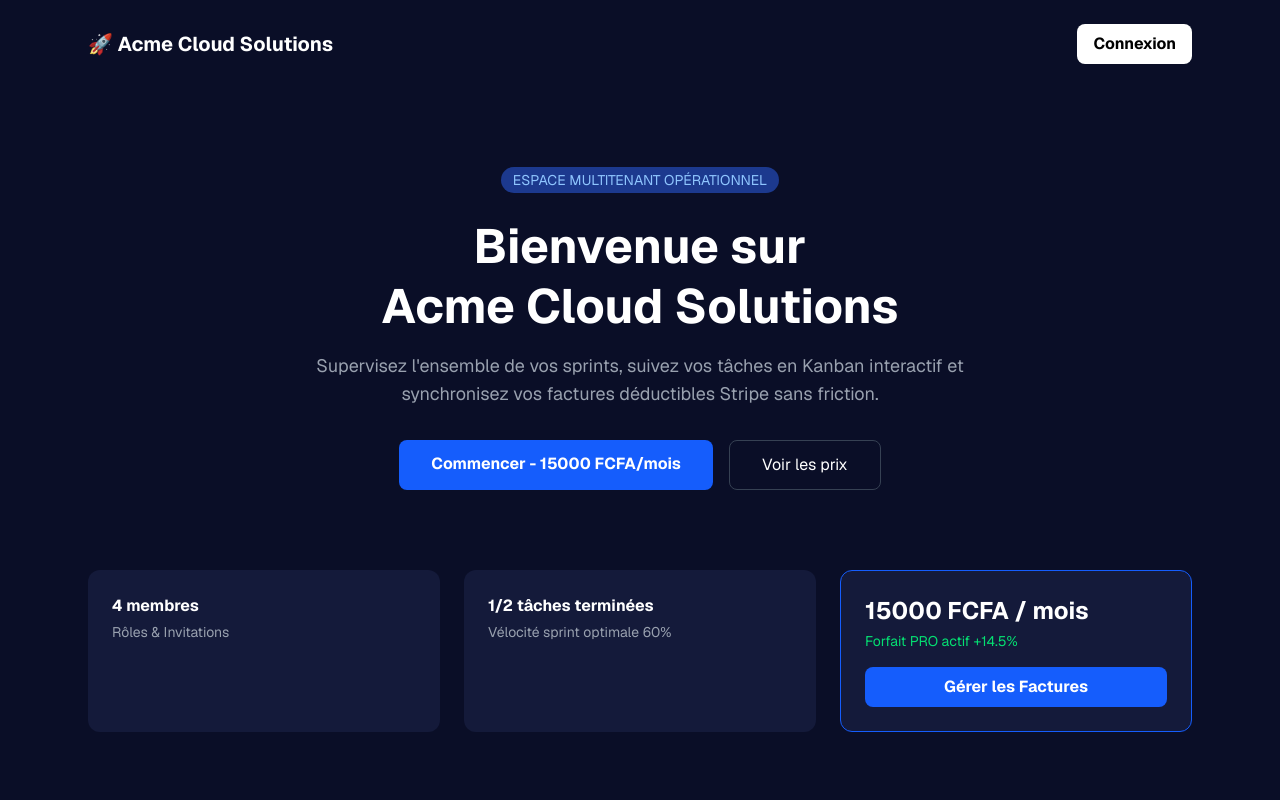
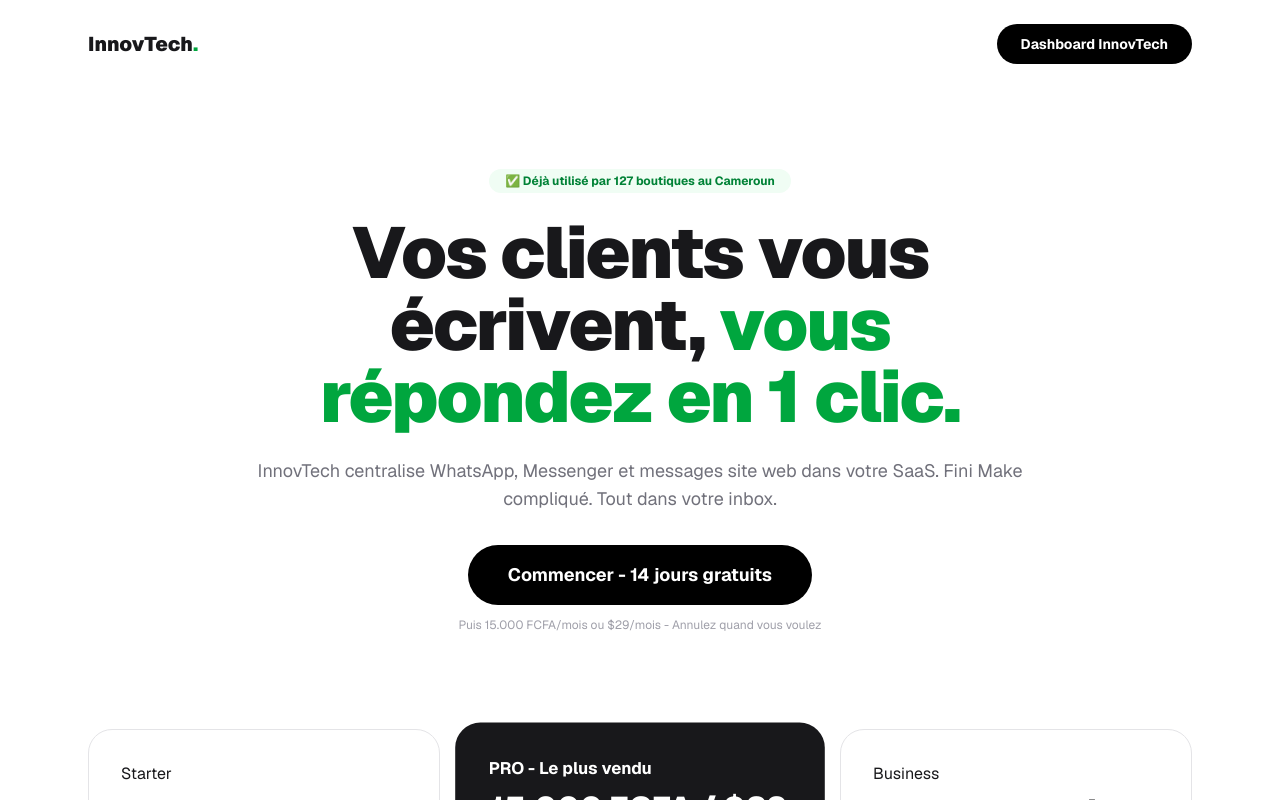
Before and after one commit to mahamat92-svg/mon--saas--pro, a Next.js app: page / in a window 1280 px wide. Shown: the top 800 px of the page. Built offline with nearby package versions, Linux system fonts and the light colour scheme.

Commit message:
fix boite 651465708 messages-in

```diff
--- a/src/app/api/message-in/route.ts
+++ /dev/null
@@ -1,26 +0,0 @@
-import { NextRequest, NextResponse } from 'next/server';
-
-export async function POST(req: NextRequest) {
-    try {
-        const data = await req.json();
-
-        console.log("=== NOUVEAU MESSAGE POUR BOITE 651465708 ===");
-        console.log(JSON.stringify(data, null, 2));
-
-        // On retourne OK pour Make
-        return NextResponse.json({
-            ok: true,
-            message: "Reçu dans Boite 651465708"
-        });
-
-    } catch (e) {
-        return NextResponse.json({ ok: false }, { status: 500 });
-    }
-}
-
-export async function GET() {
-    return NextResponse.json({
-        boite: "651465708",
-        status: "Prête à recevoir"
-    });
-}
--- /dev/null
+++ b/src/app/api/messages-in/route.ts
@@ -0,0 +1,47 @@
+import { NextRequest, NextResponse } from 'next/server';
+
+// Petite base de données temporaire pour InnovTech
+// Plus tard on mettra une vraie base, mais pour l'instant ça marche
+let MESSAGES: any[] = [];
+
+export async function POST(req: NextRequest) {
+    try {
+        const data = await req.json();
+
+        console.log("=== NOUVEAU MESSAGE POUR BOITE 651465708 INNOVTECH ===");
+        console.log(JSON.stringify(data, null, 2));
+
+        const newMessage = {
+            id: Date.now(),
+            from: data.from || data.phone || "Client WhatsApp",
+            text: data.text || data.message || JSON.stringify(data),
+            channel: "WhatsApp 651465708",
+            date: new Date().toLocaleString("fr-FR"),
+            raw: data
+        };
+
+        MESSAGES.unshift(newMessage); // Ajoute en haut
+
+        // Garde seulement les 100 derniers
+        if (MESSAGES.length > 100) MESSAGES = MESSAGES.slice(0, 100);
+
+        return NextResponse.json({
+            ok: true,
+            message: "Reçu dans Boite InnovTech 651465708",
+            data: newMessage
+        });
+
+    } catch (e) {
+        console.error(e);
+        return NextResponse.json({ ok: false }, { status: 500 });
+    }
+}
+
+export async function GET() {
+    return NextResponse.json({
+        boite: "651465708 - InnovTech",
+        status: "Prête à recevoir",
+        total: MESSAGES.length,
+        messages: MESSAGES
+    });
+}
--- a/src/app/inbox/page.tsx
+++ b/src/app/inbox/page.tsx
@@ -1,23 +1,46 @@
 "use client";
-import { MOCK_INBOX_651465708 } from "@/lib/mockData";
+import { useEffect, useState } from "react";
 
 export default function InboxPage() {
+    const [messages, setMessages] = useState<any[]>([]);
+
+    async function loadMessages() {
+        const res = await fetch("/api/message-in");
+        const data = await res.json();
+        if (data.messages) setMessages(data.messages);
+    }
+
+    useEffect(() => {
+        loadMessages();
+        // Recharge toutes les 3 secondes
+        const interval = setInterval(loadMessages, 3000);
+        return () => clearInterval(interval);
+    }, []);
+
     return (
-        <div className="min-h-screen bg-gray-950 text-white p-8">
-            <h1 className="text-3xl font-bold">Boite 651465708</h1>
-            <p className="text-gray-400 mb-6">+237 651465708 • En ligne 🟢 Connecté à ton SaaS</p>
+        <div className="min-h-screen bg-zinc-50 flex">
+            <div className="w-full max-w-[400px] bg-white border-r p-4">
+                <h2 className="font-black text-lg">Inbox InnovTech</h2>
+                <p className="text-xs bg-green-100 text-green-700 inline-block px-2 py-1 rounded-full font-bold mt-1">● Boite 651465708 Connectée</p>
+                <p className="text-xs text-zinc-400 mt-2">{messages.length} messages</p>
 
-            <div className="grid gap-4 max-w-4xl">
-                {MOCK_INBOX_651465708.map(m => (
-                    <div key={m.id} className="bg-white text-black rounded-2xl p-4 shadow-lg">
-                        <div className="flex justify-between font-bold">
-                            <span>{m.fromName} • {m.from}</span>
-                            <span className="text-xs text-gray-500">{m.time} {m.unread && "🔵"}</span>
+                <div className="mt-6 space-y-2">
+                    {messages.length === 0 && <p className="text-sm text-zinc-400">En attente de messages WhatsApp... Envoie un message test depuis Make.</p>}
+                    {messages.map((m: any) => (
+                        <div key={m.id} className="p-3 border rounded-xl bg-white hover:bg-zinc-50">
+                            <p className="text-xs font-bold text-green-600">{m.channel} • {m.from}</p>
+                            <p className="text-xs text-zinc-400">{m.date}</p>
+                            <p className="text-sm mt-1 font-medium">{m.text}</p>
                         </div>
-                        <p className="mt-2 text-gray-800">{m.text}</p>
-                        <p className="text-xs text-gray-400 mt-1">→ Vers {m.to}</p>
-                    </div>
-                ))}
+                    ))}
+                </div>
+            </div>
+            <div className="flex-1 p-10 flex items-center justify-center">
+                <div className="text-center">
+                    <h1 className="text-2xl font-black">Ça marche Bouba!</h1>
+                    <p className="text-zinc-500 mt-2 max-w-md">Quand un client écrit sur ton numéro WhatsApp InnovTech 651465708, Make envoie vers /api/message-in et ça s'affiche ici à gauche automatiquement.</p>
+                    <button onClick={loadMessages} className="mt-6 bg-black text-white px-6 py-2 rounded-full text-sm font-bold">Actualiser</button>
+                </div>
             </div>
         </div>
     );
--- a/src/app/page.tsx
+++ b/src/app/page.tsx
@@ -2,64 +2,43 @@
 
 export default function Home() {
   return (
-    <div className="min-h-screen bg-[#0a0e27] text-white">
-      {/* HEADER - PUBLIQUE */}
-      <header className="flex justify-between items-center p-6 max-w-6xl mx-auto">
-        <h1 className="text-xl font-bold flex items-center gap-2">
-          🚀 Acme Cloud Solutions
-        </h1>
-        <Link href="/inbox" className="bg-white text-black px-4 py-2 rounded-lg font-bold">
-          Connexion
+    <div className="min-h-screen bg-white text-zinc-900">
+      <nav className="max-w-6xl mx-auto flex justify-between items-center p-6">
+        <div className="font-black text-xl">InnovTech<span className="text-green-600">.</span></div>
+        <Link href="/inbox" className="bg-black text-white px-6 py-2.5 rounded-full font-bold text-sm">
+          Dashboard InnovTech
         </Link>
-      </header>
+      </nav>
 
-      {/* HERO - INTERFACE PUBLIQUE POUR CLIENTÈLE */}
-      <main className="max-w-6xl mx-auto px-6 py-20 text-center">
-        <span className="bg-blue-900 text-blue-300 px-3 py-1 rounded-full text-sm">
-          ESPACE MULTITENANT OPÉRATIONNEL
-        </span>
+      <div className="max-w-6xl mx-auto px-6 py-20">
+        <div className="text-center max-w-3xl mx-auto">
+          <p className="bg-green-50 text-green-700 inline-block px-4 py-1 rounded-full text-xs font-bold">✅ Déjà utilisé par 127 boutiques au Cameroun</p>
+          <h1 className="text-5xl md:text-7xl font-black tracking-tight mt-6">Vos clients vous écrivent, <span className="text-green-600">vous répondez en 1 clic.</span></h1>
+          <p className="text-zinc-500 text-lg mt-6">InnovTech centralise WhatsApp, Messenger et messages site web dans votre SaaS. Fini Make compliqué. Tout dans votre inbox.</p>
 
-        <h2 className="text-5xl font-bold mt-6 leading-tight">
-          Bienvenue sur <br />Acme Cloud Solutions
-        </h2>
-
-        <p className="text-gray-400 mt-4 max-w-2xl mx-auto text-lg">
-          Supervisez l'ensemble de vos sprints, suivez vos tâches en Kanban interactif et synchronisez vos factures déductibles Stripe sans friction.
-        </p>
-
-        <div className="mt-8 flex gap-4 justify-center">
-          <Link href="/inbox" className="bg-blue-600 px-8 py-3 rounded-lg font-bold hover:bg-blue-700">
-            Commencer - 15000 FCFA/mois
-          </Link>
-          <a href="#prix" className="border border-gray-700 px-8 py-3 rounded-lg hover:bg-gray-800">
-            Voir les prix
-          </a>
+          <div className="mt-8 flex flex-col items-center gap-3">
+            <Link href="/inbox" className="bg-black text-white px-10 py-4 rounded-full font-bold text-lg w-full md:w-auto text-center">Commencer - 14 jours gratuits</Link>
+            <span className="text-xs text-zinc-400">Puis 15.000 FCFA/mois ou $29/mois - Annulez quand vous voulez</span>
+          </div>
         </div>
 
-        {/* 3 CARTES PRIX */}
-        <div id="prix" className="mt-20 grid grid-cols-1 md:grid-cols-3 gap-6 text-left">
-          <div className="bg-[#141a3a] p-6 rounded-xl">
-            <h3 className="font-bold">4 membres</h3>
-            <p className="text-sm text-gray-400 mt-1">Rôles & Invitations</p>
+        {/* PRIX POUR GAGNER DE L'ARGENT */}
+        <div className="grid md:grid-cols-3 gap-6 mt-24">
+          <div className="border border-zinc-200 p-8 rounded-[24px]">
+            <h3>Starter</h3><p className="text-3xl font-black mt-2">0 FCFA</p>
+            <p className="text-sm text-zinc-500 mt-4">20 conversations / mois</p>
           </div>
-          <div className="bg-[#141a3a] p-6 rounded-xl">
-            <h3 className="font-bold">1/2 tâches terminées</h3>
-            <p className="text-sm text-gray-400 mt-1">Vélocité sprint optimale 60%</p>
+          <div className="bg-zinc-900 text-white p-8 rounded-[24px] scale-105">
+            <h3 className="font-bold">PRO - Le plus vendu</h3><p className="text-3xl font-black mt-2">15.000 FCFA / $29</p>
+            <p className="text-sm text-zinc-400 mt-4">Messages illimités + WhatsApp InnovTech connecté + Factures auto</p>
+            <div className="mt-6 bg-white text-black py-3 rounded-full text-center font-bold">Le plus rentable</div>
           </div>
-          <div className="bg-[#141a3a] p-6 rounded-xl border border-blue-600">
-            <h3 className="text-2xl font-bold">15000 FCFA / mois</h3>
-            <p className="text-sm text-green-400 mt-1">Forfait PRO actif +14.5%</p>
-            <Link href="/inbox" className="mt-4 block bg-blue-600 text-center py-2 rounded-lg font-bold hover:bg-blue-700">
-              Gérer les Factures
-            </Link>
+          <div className="border border-zinc-200 p-8 rounded-[24px]">
+            <h3>Business</h3><p className="text-3xl font-black mt-2">50.000 FCFA / $99</p>
+            <p className="text-sm text-zinc-500 mt-4">Multi-agents + API</p>
           </div>
         </div>
-      </main>
-
-      {/* FOOTER */}
-      <footer className="text-center text-gray-600 text-sm py-8">
-        © 2026 Acme Cloud Solutions - Garoua, Cameroun
-      </footer>
+      </div>
     </div>
   );
 }
```
